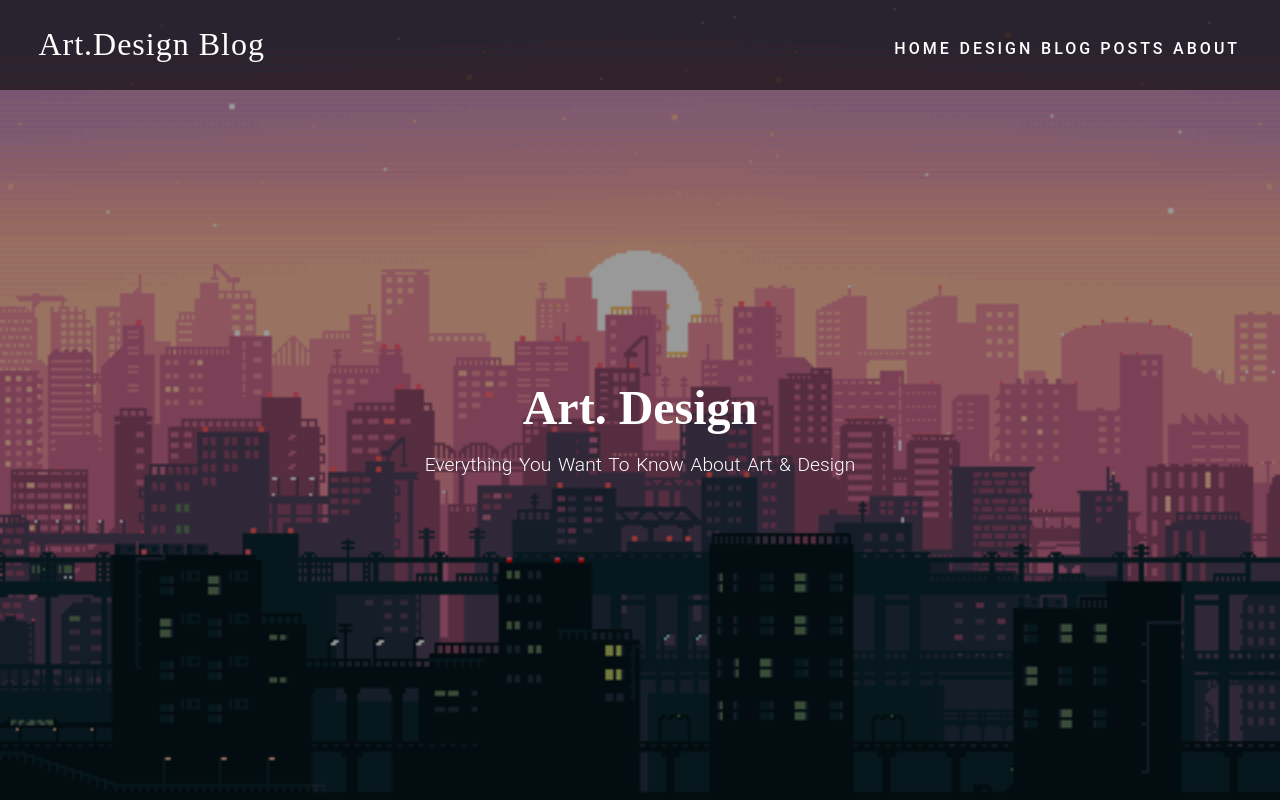
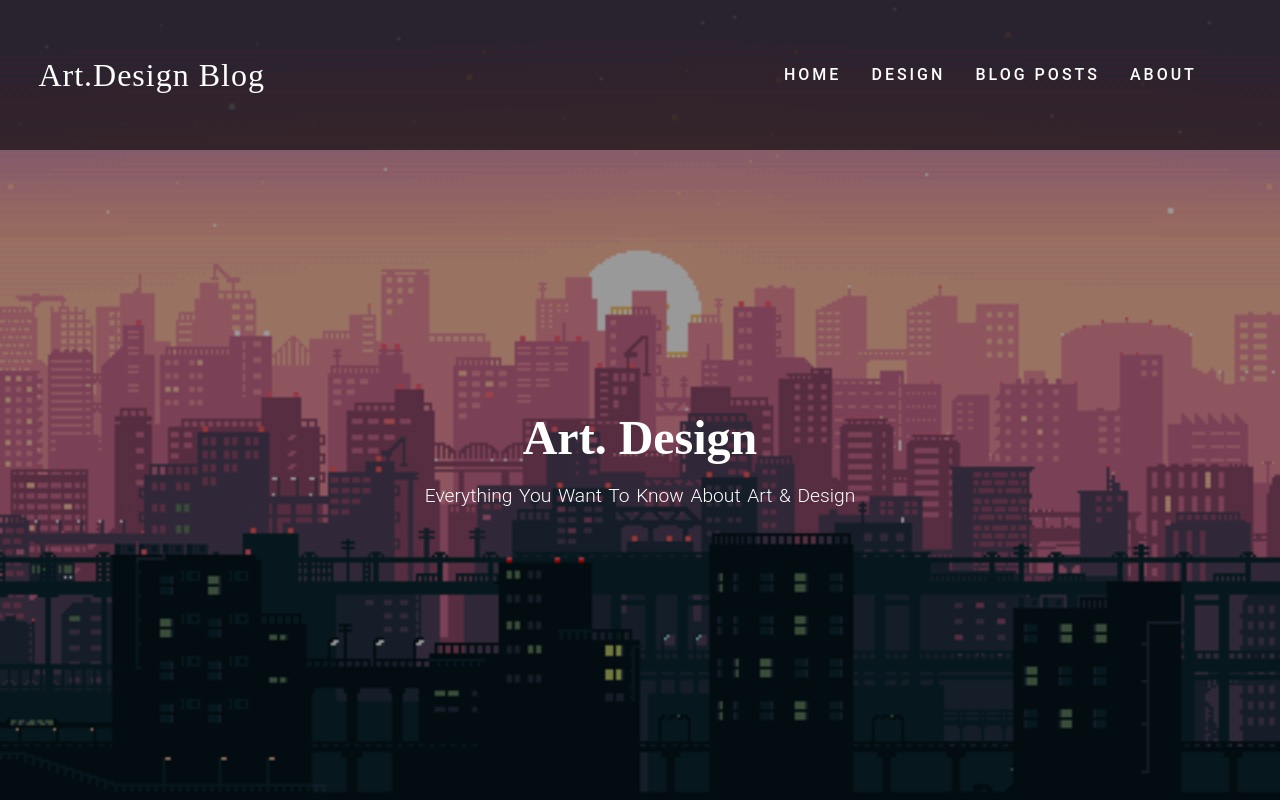
Before and after one commit to makaylacodes/food-blog, a plain HTML site: page index.html in a window 1280 px wide. Shown: the top 800 px of the page. Drawn offline with Linux system fonts and the light colour scheme; a web font is replaced by a local one.

Commit message:
I have edited the spacing on the nav bar

```diff
--- a/style.css
+++ b/style.css
@@ -60,7 +60,7 @@ header{
 }
 
 .navbar-nav{
-    padding: 0.8rem 0 0.2rem 0;
+    padding: 2rem 2rem 2rem 2rem;
     text-align: center;
 }
 
@@ -72,7 +72,7 @@ header{
     color: #fff;
     text-decoration: none;
     display: inline-block;
-    padding: 0.4rem 0.1rem;
+    padding: 0.8rem 0.8rem;
     letter-spacing: 3px;
     transition: opacity 0.5s ease;
 
```
